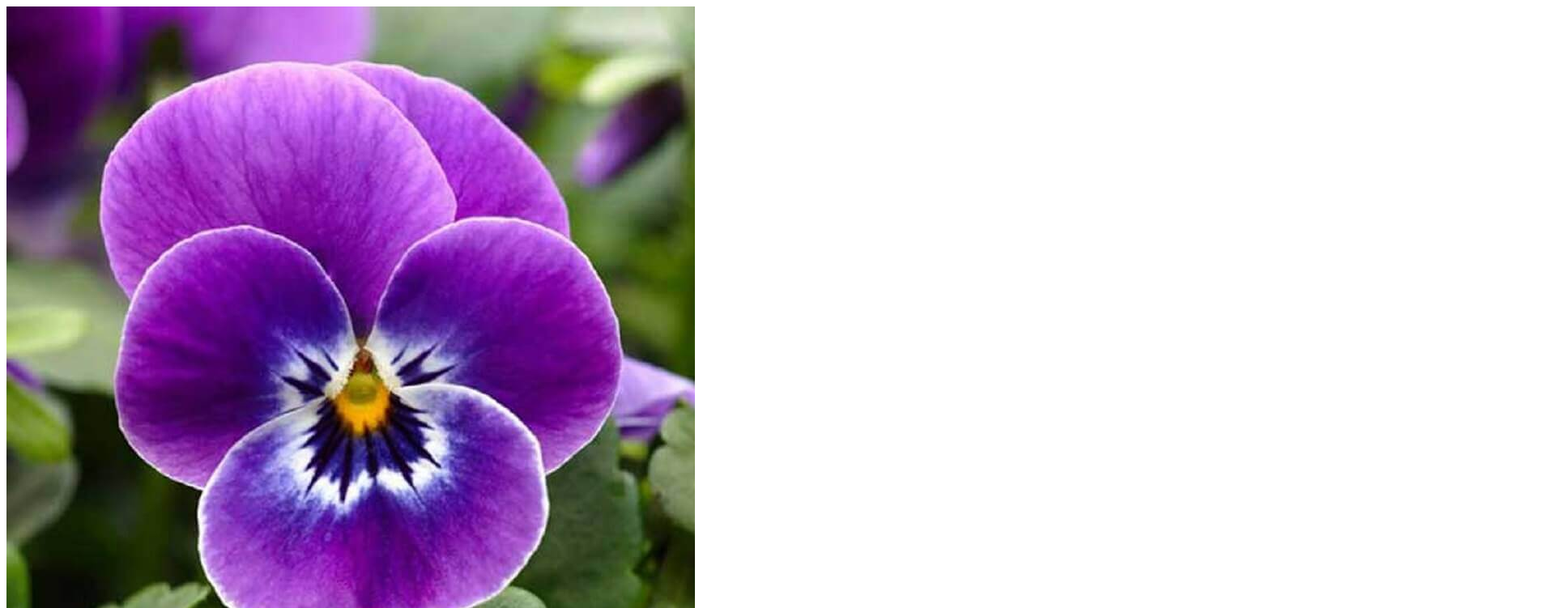
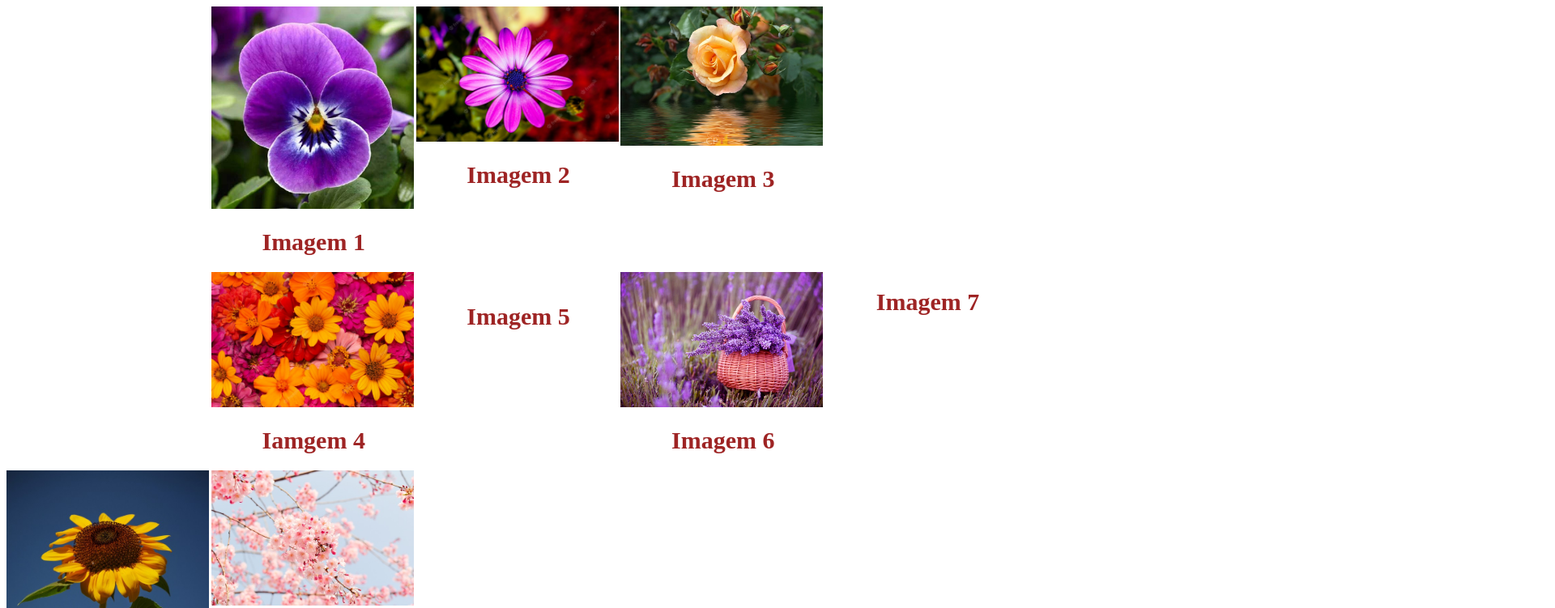
Before and after one commit to RamboAndressa/2trimestrecosta, a plain HTML site: page index.html in a window 1280 px wide. Shown: the top 751 px of the page at 81% size, 1920 px wide, since content can reach past the window. Drawn offline with Linux system fonts and the light colour scheme.

Commit message:
Add files via upload

```diff
--- a/index.html
+++ b/index.html
@@ -5,9 +5,11 @@
     <meta http-equiv="X-UA-Compatible" content="IE=edge">
     <meta name="viewport" content="width=device-width, initial-scale=1.0">
     <title>Andressa</title>
+    <link rel="stylesheet" href="style.css">
 </head>
 <body>
     <div class="todasimagens">
+        <span></span>
         <div class="divimagens">
             <img class="gridimagens" src="amor-perfeito.jpg" alt="">
             <h1 class="gridtitulo">Imagem 1</h1>
@@ -17,11 +19,13 @@
             <h1 class="gridtitulo">Imagem 2</h1>
         </div>
         <div class="divimagens">
-            <img class="givimagens" src="flores amarelas.jpg" alt="">
-            <h1 class="gradtitulo">Imagem 3</h1>
+            <img class="gridimagens" src="flores amarelas.jpg" alt="">
+            <h1 class="gridtitulo">Imagem 3</h1>
         </div>
+        <span></span>
+        <span></span>
         <div class="divimagens">
-            <img class="grivimagens" src="flores laranjas.jpg" alt="">
+            <img class="gridimagens" src="flores laranjas.jpg" alt="">
             <h1 class="gridtitulo">Iamgem 4</h1>
         </div>
         <div class="divimagens">
@@ -32,7 +36,7 @@
             <img class="gridimagens" src="flores-lavanda.jpg" alt="">
             <h1 class="gridtitulo" >Imagem 6</h1>
         </div>
-        <div class="divimagens">
+        <div class="divimagens"
             <img class="gridimagens" src="flores-verdes.jpg" alt="">
             <h1 class="gridtitulo" >Imagem 7</h1>
         </div>
@@ -42,7 +46,7 @@
         </div>
         <div class="divimagens">
             <img class="gridimagens" src="rosinha.jpg" alt="">
-            <h1 class="gradtitulo">Imagem 9</h1>
+            <h1 class="gridtitulo">Imagem 9</h1>
         </div>
      </div>
 
--- /dev/null
+++ b/style.css
@@ -0,0 +1,12 @@
+.gridtitulo{
+    text-align: center;
+    color: rgb(158, 36, 36);
+    font-size: 30px;
+}
+.gridimagens{
+    width: 250px;
+}
+.todasimagens{
+    display: grid;
+    grid-template-columns: 20% 20% 20% 20% 20%;
+}
```
